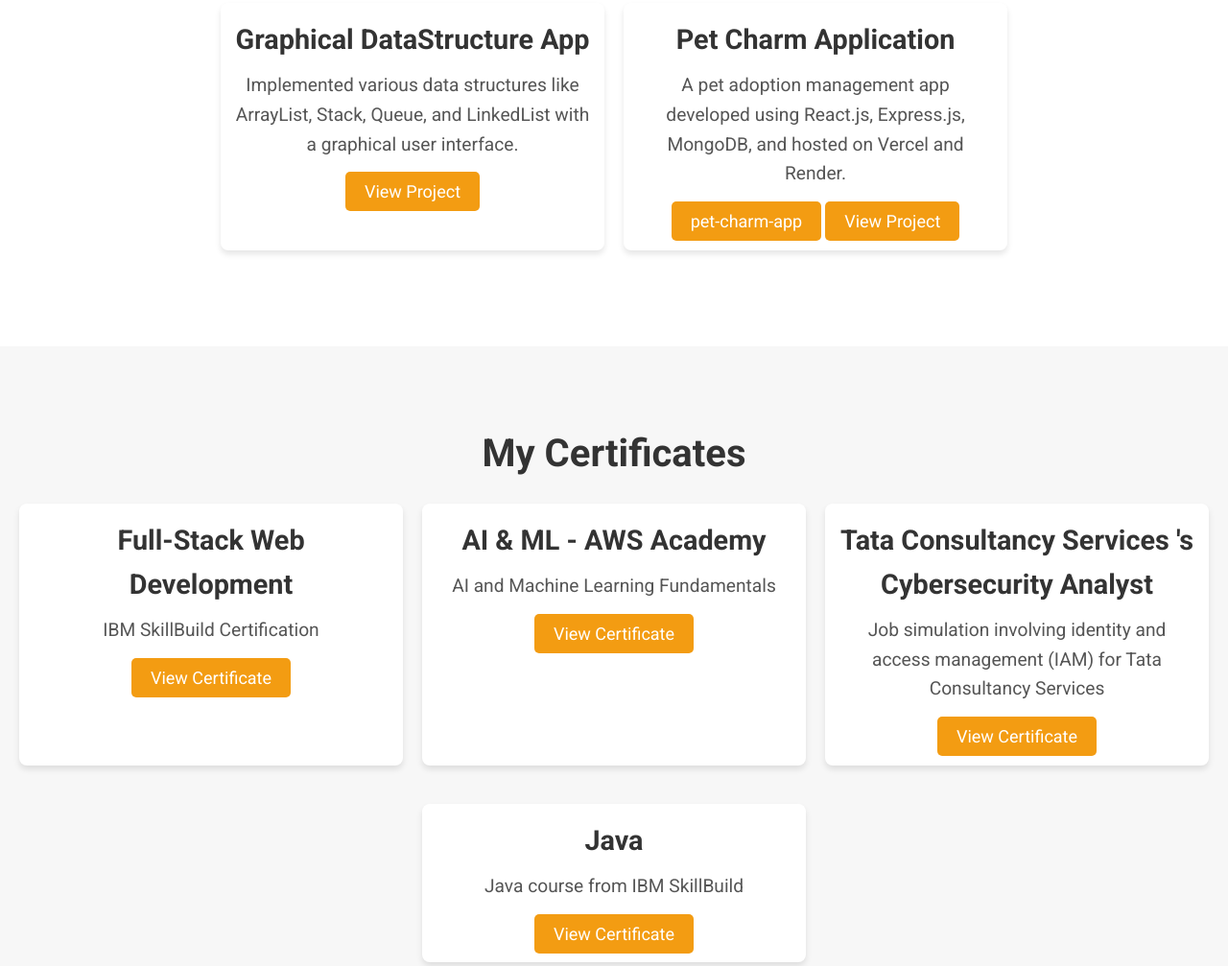
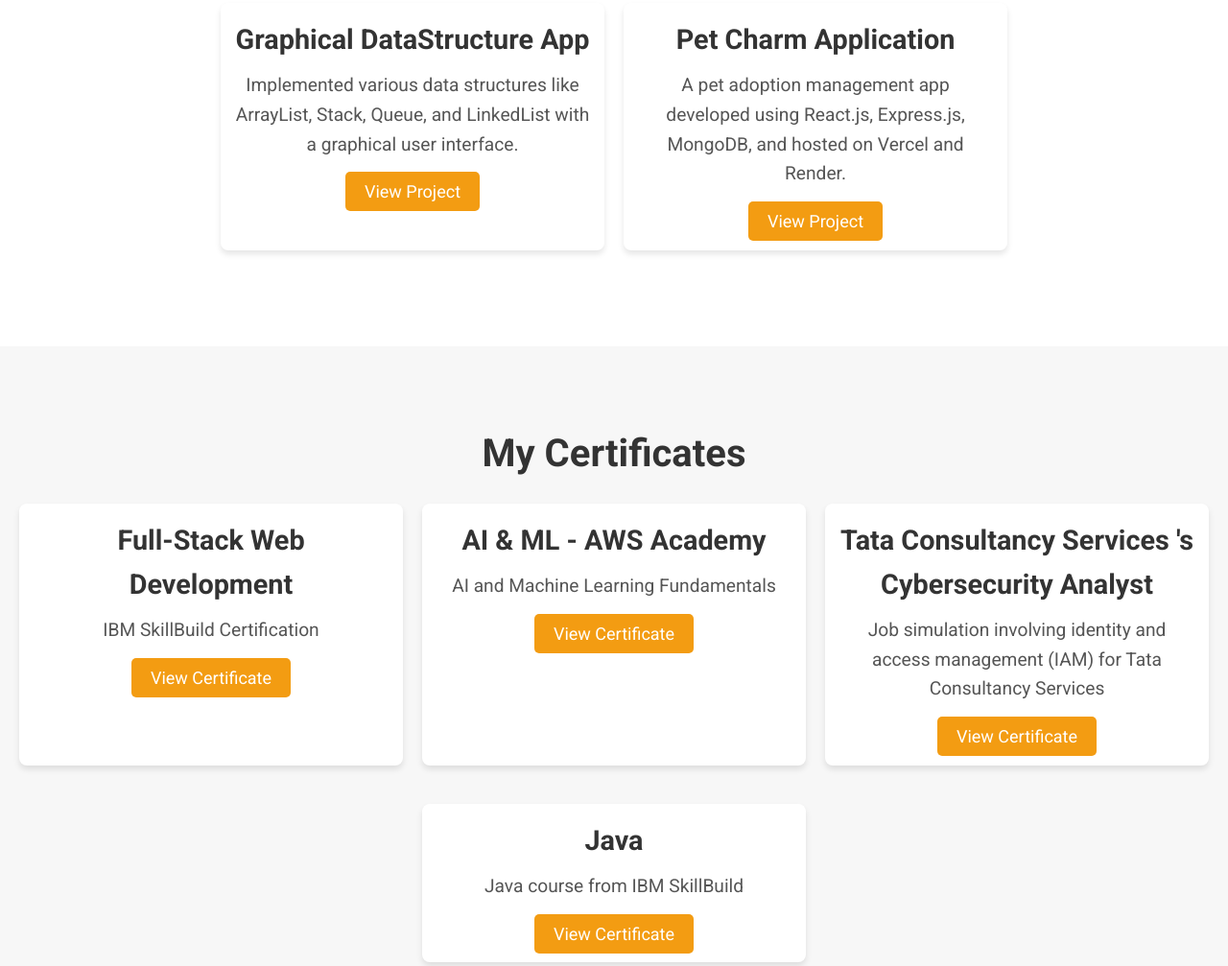
Before and after one commit to VinayReddy385/portfolio, a plain HTML site: page index.html in a window 1280 px wide. Shown: the part 2034-3041 px from the top of the page at 96% size. Drawn offline with nearby package versions, Linux system fonts and the light colour scheme.

Commit message:
Update index.html

```diff
--- a/index.html
+++ b/index.html
@@ -138,7 +138,6 @@
                 <h3>Pet Charm Application</h3>
                 <p>A pet adoption management app developed using React.js, Express.js, MongoDB, and hosted on Vercel and
                     Render.</p>
-                <a href="https://petcharm.vercel.app/" class="btn">pet-charm-app</a>
                 <a href="https://github.dev/VinayReddy385/petcharmmain-site" class="btn">View Project</a>
             </div>
         </div>
```
